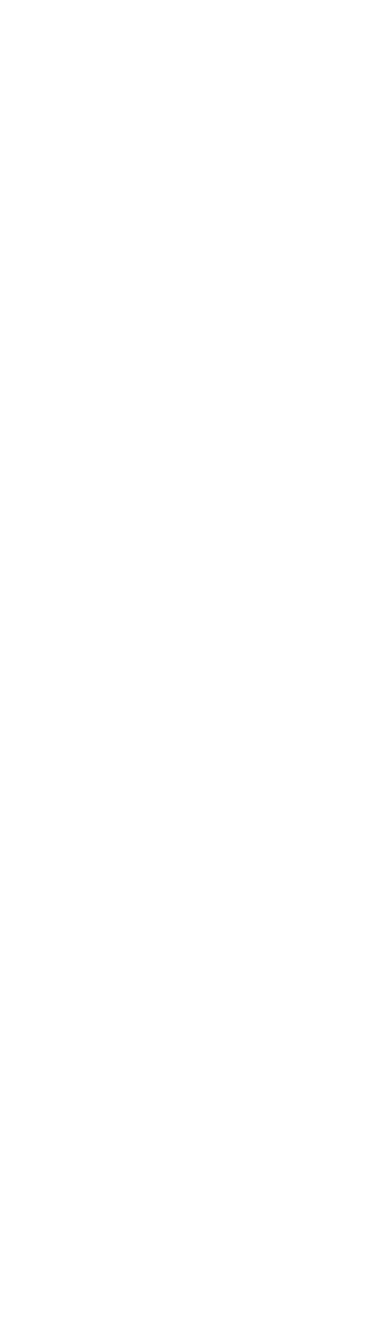
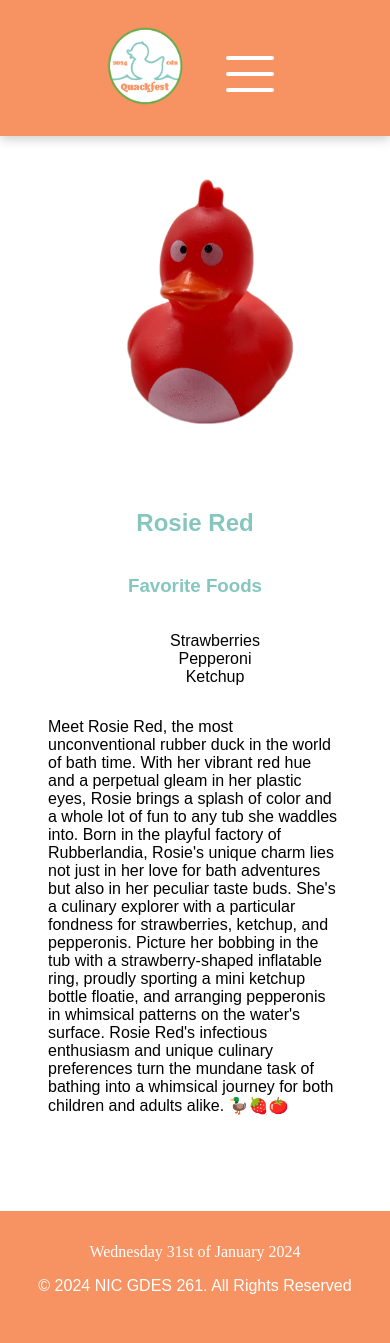
Before and after one commit to nic-gdes/create-a-duck-directory-missidaho, a PHP site: page /profile.php in a window 390 px wide. Before the commit the page is empty. Before the commit the page ends 844 px from the top, so only its background shows below. Run offline with PHP 8.4, Linux system fonts and the light colour scheme.

Commit message:
working on the profile page

```diff
--- a/assets/style/style.css
+++ b/assets/style/style.css
@@ -189,3 +189,68 @@ footer {
     font-family: Arial, Helvetica, sans-serif;
 
 }
+.profile_link {
+    text-decoration: none;
+}
+.profile_card {
+    width: 100%;
+    display: flex;
+    align-content: center;
+    align-items: center;
+    justify-content: center;
+    position: relative;
+    padding-top: 2rem;
+    padding-bottom: 2rem;
+    /* margin: 2rem; */
+    z-index: -2;
+    box-shadow: 0 3px 10px rgb(0 0 0 / 0.2);
+}
+.profile_image {
+    max-width: 500px;
+
+}
+.flex_column {
+    display: flex;
+    flex-direction: column;
+    max-width: 500px;
+    margin: 3rem;
+    align-items: center;
+}
+
+p {
+    font-family: Arial, Helvetica, sans-serif;
+}
+
+a {
+    cursor: grab;
+}
+
+/* ---RESPONSIVNESS--- */
+@media screen and (max-width: 1180px) {
+    .grid_wrapper {
+        display: flex;
+        flex-direction: column;
+    }
+
+}
+@media screen and (max-width: 892px) {
+    .profile_card {
+        display: flex;
+        flex-direction: column;
+        align-items: center;
+    }
+
+    .profile_image {
+        width: 70%;
+        display: flex;
+        align-items: center;
+        justify-content: center;
+    }
+    .profile_image_placeholder {
+        display: flex;
+        align-items: center;
+        justify-content: center;
+
+    }
+
+}
--- a/index.php
+++ b/index.php
@@ -8,7 +8,7 @@
 
 <div class="grid_align">
             <div class="grid_wrapper">
-
+                <a class="profile_link" href="./profile.php">
                 <div>
                     <div class="grid_card">
                         <div class="grid_content">
@@ -24,6 +24,9 @@
 
                     </div>
                 </div>
+                </a>
+
+
 
                 <div>
                     <div class="grid_card">
--- a/profile.php
+++ b/profile.php
@@ -0,0 +1,26 @@
+<?php include('./components/header.php'); ?>
+<?php include('./components/nav.php'); ?>
+
+<div class="profile_card">
+    <div class="profile_image_placeholder">
+        <img class="profile_image" src="./assets/images/2BirdRed.png.webp">
+    </div>
+    <div class="flex_column">
+        <h2>Rosie Red</h2>
+        <h3>Favorite Foods</h3>
+        <ul>
+            <li>Strawberries</li>
+            <li>Pepperoni</li>
+            <li>Ketchup</li>
+        </ul>
+        <p>
+        Meet Rosie Red, the most unconventional rubber duck in the world of bath time. With her vibrant red hue and a perpetual gleam in her plastic eyes, Rosie brings a splash of color and a whole lot of fun to any tub she waddles into. Born in the playful factory of Rubberlandia, Rosie's unique charm lies not just in her love for bath adventures but also in her peculiar taste buds. She's a culinary explorer with a particular fondness for strawberries, ketchup, and pepperonis. Picture her bobbing in the tub with a strawberry-shaped inflatable ring, proudly sporting a mini ketchup bottle floatie, and arranging pepperonis in whimsical patterns on the water's surface. Rosie Red's infectious enthusiasm and unique culinary preferences turn the mundane task of bathing into a whimsical journey for both children and adults alike. 🦆🍓🍅
+        </p>
+    </div>
+</div>
+
+<?php include('./components/footer.php'); ?>
+
+<script src="./assets/js/script.js"></script>
+
+</html>
```
